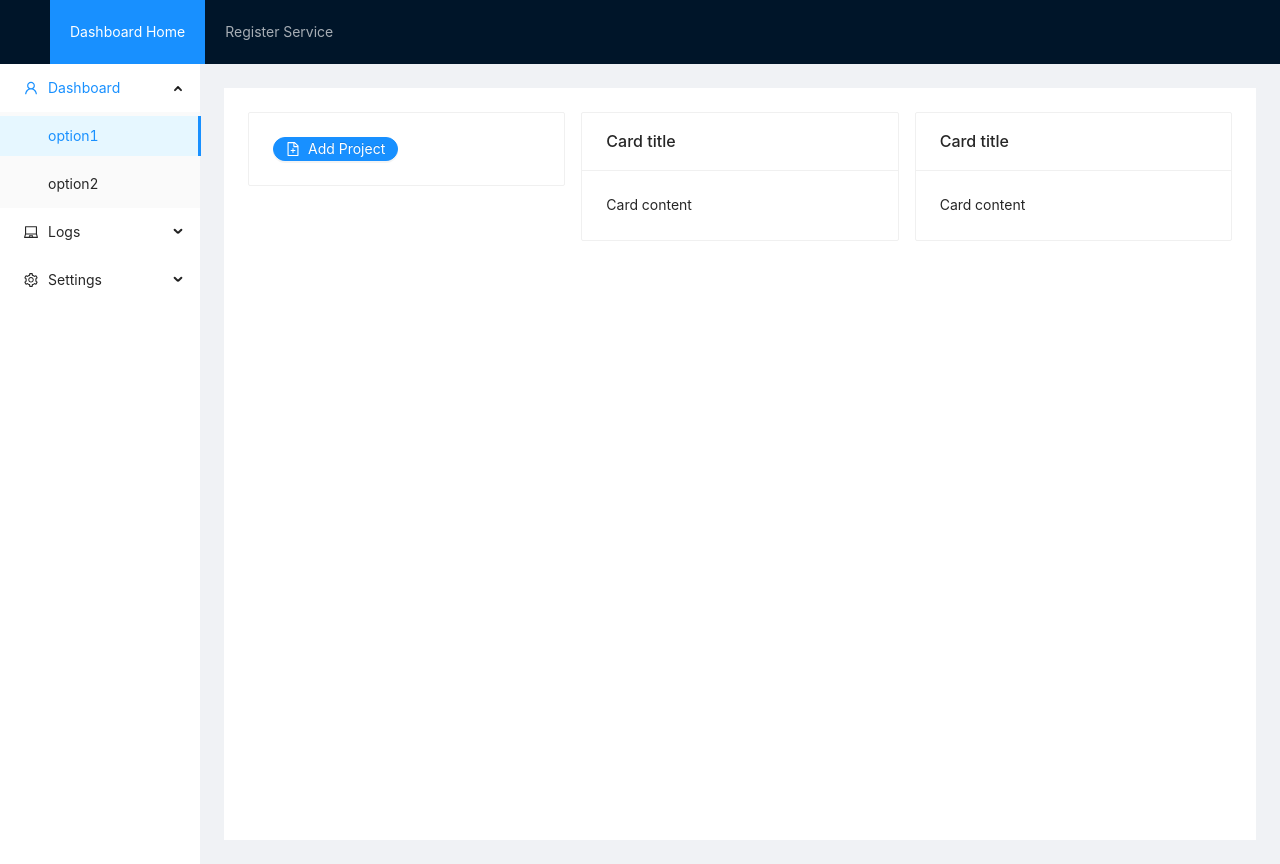
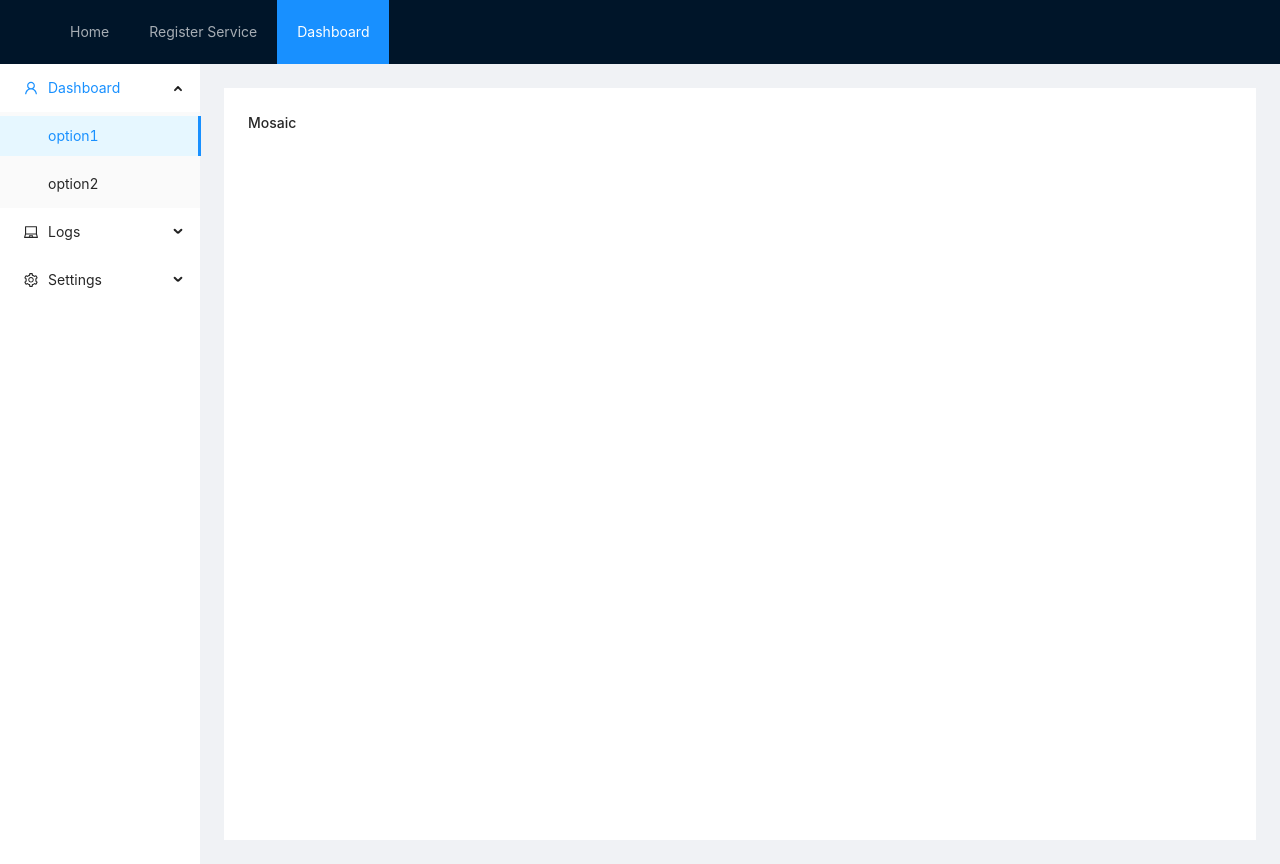
Before and after one commit to oslabs-beta/mosaic, a React (Create React App) app in the folder client/: page / in a window 1280 px wide. Built offline with nearby package versions, Linux system fonts and the light colour scheme.

Commit message:
Update App.js

```diff
--- a/client/src/App.js
+++ b/client/src/App.js
@@ -14,21 +14,20 @@ function App() {
   return (
     <div className="App">
       {!loggedIn ? (
-        <Switch>
-          <Route path="/">
-            <h1> Landing page</h1>
-          </Route>
-        </Switch>
+        <h1> Landing page</h1>
       ) : (
-        <div className="dashboardContainer">
+        <div>
           <Header className="header">
             <div className="logo" />
             <Menu theme="dark" mode="horizontal" defaultSelectedKeys={['3']}>
-              <Menu.Item key="3">
-                <Link to="/"> Dashboard Home</Link>
+              <Menu.Item key="1">
+                <Link to="/">Home</Link>
               </Menu.Item>
               <Menu.Item key="2">
                 <Link to="/register-service">Register Service</Link>
+              </Menu.Item>
+              <Menu.Item key="3">
+                <Link to="/dashboard"> Dashboard </Link>
               </Menu.Item>
             </Menu>
           </Header>
@@ -45,16 +44,15 @@ function App() {
                     minHeight: 280,
                   }}>
                   <Switch>
-                    {/* <Route path="/dashboard">
+                    <Route path="/dashboard">
                       <Projects />
-                    </Route> */}
-
+                    </Route>
                     <Route path="/register-service">
                       <RegisterServiceForm />
                     </Route>
 
                     <Route path="/">
-                      <Projects />
+                      <h1>Mosaic</h1>
                     </Route>
                   </Switch>
                 </Content>
```
